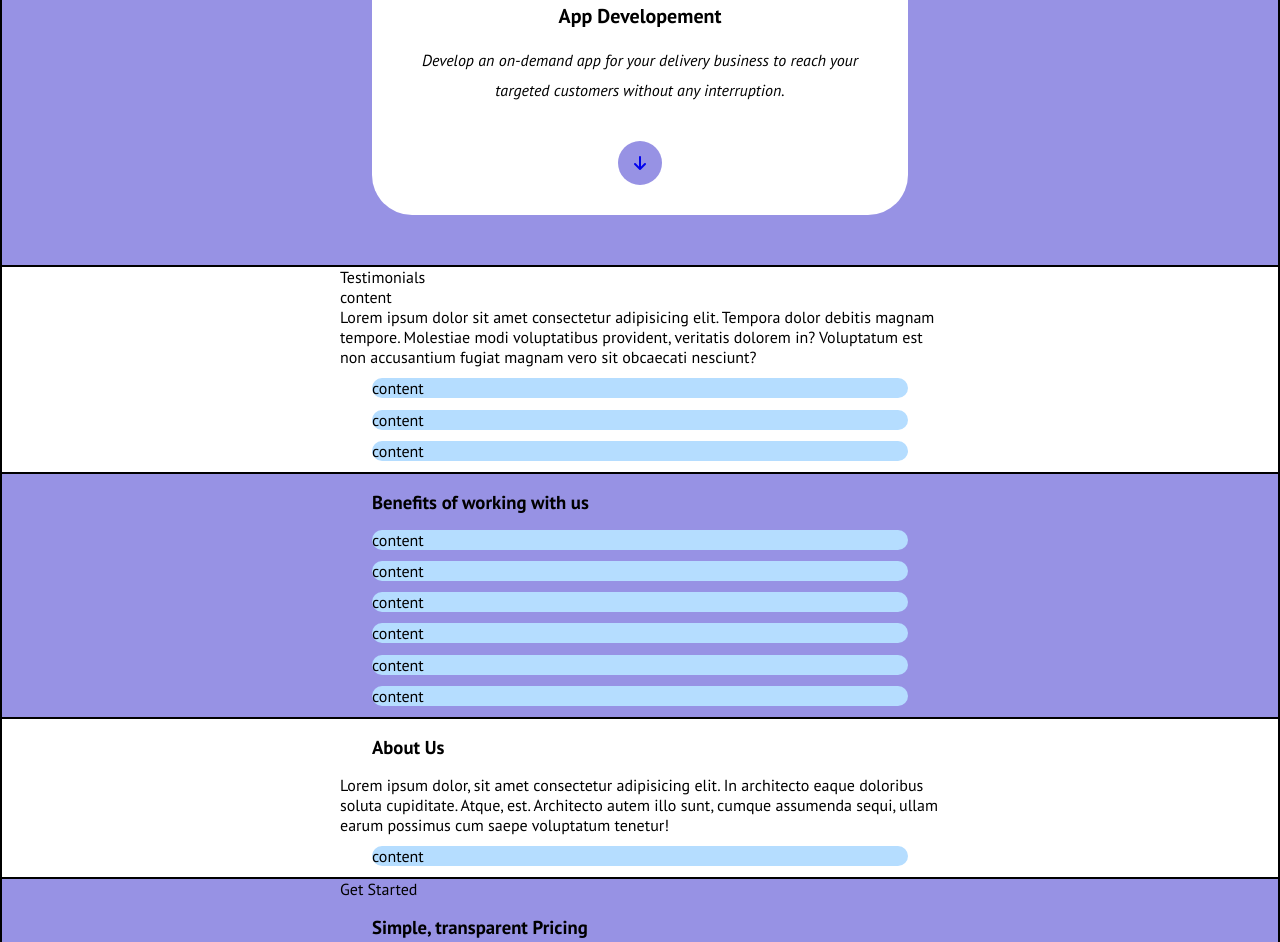
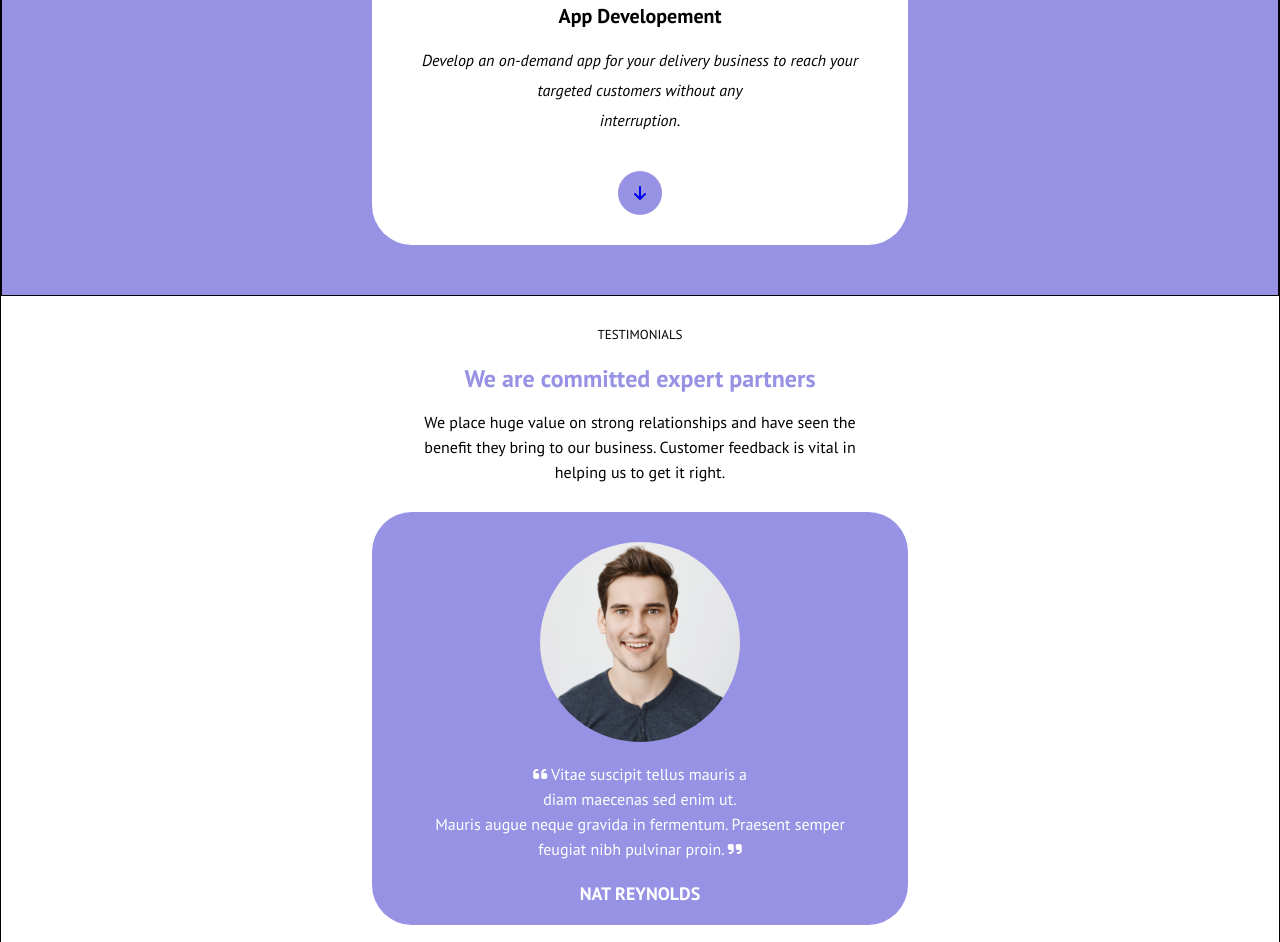
Before and after one commit to AndresiniGiovanni/htmlcss-responsive-layout, a plain HTML site: page index.html in a window 1280 px wide. Shown: the part 3104-4046 px from the top of the page. Drawn offline with Linux system fonts and the light colour scheme.

Commit message:
section : testimonials

```diff
--- a/css/style.css
+++ b/css/style.css
@@ -125,7 +125,7 @@ h3,
 .img-planning {
   margin: 3rem 0.7rem;
 }
-.titol {
+.title {
   font-size: 22px;
   color: var(--white);
   display: block;
@@ -145,7 +145,7 @@ h3,
   margin-bottom: 50px;
 }
 
-.titol-in-card {
+.title-in-card {
   display: block;
   text-align: center;
   font-weight: 800;
@@ -153,14 +153,13 @@ h3,
   margin-top: 1rem ;
 }
 
-#italic-prg {
-  font-size: 16px;
+.italic-prg {
   display: block;
   text-align: center;
   line-height: 30px;
   font-style: italic;
   font-weight: 500;
-  padding: 1rem 2rem;
+  padding: 1rem 1rem;
 }
 
 .arrow-btn {
@@ -178,3 +177,67 @@ h3,
   font-size: 16px;
 }
 /* TESTIMONIALS */
+#testimonials {
+  text-align: center;
+  margin-top: 30px;
+  font-size: 13px
+}
+.title-sector {
+  color: var(--purple);
+  font-size: 24px;
+  text-align: center;
+  margin: 0px 60px;
+  margin-top: 20px;
+}
+.normal-prg {
+  font-style: normal;
+  line-height: 25px;
+  font-weight: 500;
+  padding: 1rem 2rem;
+}
+
+.purple-rounded-card {
+  background-color: var(--purple);
+
+}
+.padding-cheat {
+  height: 30px;
+}
+.rounded-img {
+  margin: 0 auto;
+  margin-bottom: 20px;
+}
+.img {
+  width: 200px;
+  height: 200px;
+
+  background-size:cover;
+  border-radius: 50%;
+  background-position: 50% 50%;
+}
+.img-1 {
+  background-image: url(../img/testimonial1.jpg);
+}
+.img-2 {
+  background-image: url(../img/testimonial2.jpg);
+}
+.img-3 {
+  background-image: url(../img/testimonial3.jpg);
+}
+.small-prg {
+  color: var(--white);
+  text-align: center;
+  font-size: 16px;
+  line-height: 25px;
+  margin: 0 20px;
+
+}
+
+.card-people-name {
+  text-align: center;
+  display: block;
+  color: var(--white);
+  font-size: 18px;
+  font-weight: 600;
+  padding: 20px 0;
+}
--- a/index.html
+++ b/index.html
@@ -39,7 +39,7 @@
       <section id="demo" class="debug">
         <div class="container">
           <div class="card big">
-            <h3 class="titol">Get a demo application</h3>
+            <h3 class="title">Get a demo application</h3>
             <p class="prg-card">
               Lorem ipsum dolor sit amet consectetur adipisicing elit. Quidem
               maxime inventore ducimus repellat consectetur qui aperiam
@@ -107,7 +107,7 @@
             <img src="./img/planning1.png" alt="planning" />
           </div>
           <div class="planning-card">
-            <span class="titol">Strategic Planning</span>
+            <span class="title">Strategic Planning</span>
             <p id="prg-planning" class="prg-card">
               Egestas dui id omare arcu odio. In tellus integer feugiat
               scelerisque varius morbi enim nunc. habitasse platea dictumst
@@ -119,34 +119,81 @@
             <div class="img-card">
               <img src="./img/planning2.png" alt="planning2" />
             </div>
-            <span class="titol-in-card ">App Developement</span>
-            <p id="italic-prg">Develop an on-demand app for your delivery business to reach your targeted customers without any interruption.</p>
+            <span class="title-in-card">App Developement</span>
+            <p class="italic-prg">
+              Develop an on-demand app for your delivery business to reach your
+              <br />
+              targeted customers without any <br />
+              interruption.
+            </p>
             <button class="arrow-btn">
               <a href="#"><i class="fa-solid fa-arrow-down"></i></a>
             </button>
           </div>
         </div>
       </section>
+      <!-- TESTIMONIALS  -->
+      <section>
+        <div class="container">
+          <div id="testimonials">TESTIMONIALS</div>
+          <div class="title-sector title-in-card">
+            We are committed expert partners
+          </div>
+          <p class="italic-prg normal-prg">
+            We place huge value on strong relationships and have seen the <br />
+            benefit they bring to our business. Customer feedback is vital in
+            <br />
+            helping us to get it right.
+          </p>
+          <div class="card rounded-card purple-rounded-card">
+            <div class="padding-cheat"></div>
+            <div class="rounded-img img-1 img"></div>
+            <p class="small-prg">
+              <i class="fa fa-quote-left" aria-hidden="true"></i>
+              Vitae suscipit tellus mauris a <br />
+              diam maecenas sed enim ut. <br />
+              Mauris augue neque gravida in fermentum. Praesent semper <br />
+              feugiat nibh pulvinar proin.
+              <i class="fa-solid fa-quote-right"></i>
+            </p>
+            <span class="card-people-name">NAT REYNOLDS</span>
+          </div>
 
-      <section id="testimonials" class="debug">
-        <div class="container">
-          <div>Testimonials</div>
-          <span class="titol-sector">content</span>
-          <p>
-            Lorem ipsum dolor sit amet consectetur adipisicing elit. Tempora
-            dolor debitis magnam tempore. Molestiae modi voluptatibus provident,
-            veritatis dolorem in? Voluptatum est non accusantium fugiat magnam
-            vero sit obcaecati nesciunt?
-          </p>
-          <div class="card">content</div>
-          <div class="card">content</div>
-          <div class="card">content</div>
+          <div class="card rounded-card purple-rounded-card">
+            <div class="padding-cheat"></div>
+            <div class="rounded-img img-2 img"></div>
+            <p class="small-prg">
+              <i class="fa fa-quote-left" aria-hidden="true"></i>
+              Pharetra vel turpis nunc eget <br />
+              lorem. Quisque id diam vel <br />quam elementum pulvinar
+              <br />etiam. Urna porttitor rhoncus <br />dolor purus non enim
+              praesent <br />
+              elementum.
+              <i class="fa-solid fa-quote-right"></i>
+            </p>
+            <span class="card-people-name">CELIA ALMEDA</span>
+          </div>
+
+          <div class="card rounded-card purple-rounded-card">
+            <div class="padding-cheat"></div>
+            <div class="rounded-img img-3 img"></div>
+            <p class="small-prg">
+              <i class="fa fa-quote-left" aria-hidden="true"></i>
+              Mauris angue neque gravida <br />
+              in fermentum. Praesent sempre <br />
+              feugiat nibh sed pulvinar proin. <br />
+              Nibh nisl condimentum id <br />
+              venenatis a condimentum.
+              <i class="fa-solid fa-quote-right"></i>
+            </p>
+            <span class="card-people-name">BOB ROBERTS</span>
+          </div>
         </div>
       </section>
 
       <section id="benefits" class="debug">
         <div class="container">
-          <h3>Benefits of working with us</h3>
+          <span class="title-in-card white-title">Benefits of working with us</span>
           <div class="card">content</div>
           <div class="card">content</div>
           <div class="card">content</div>
```
